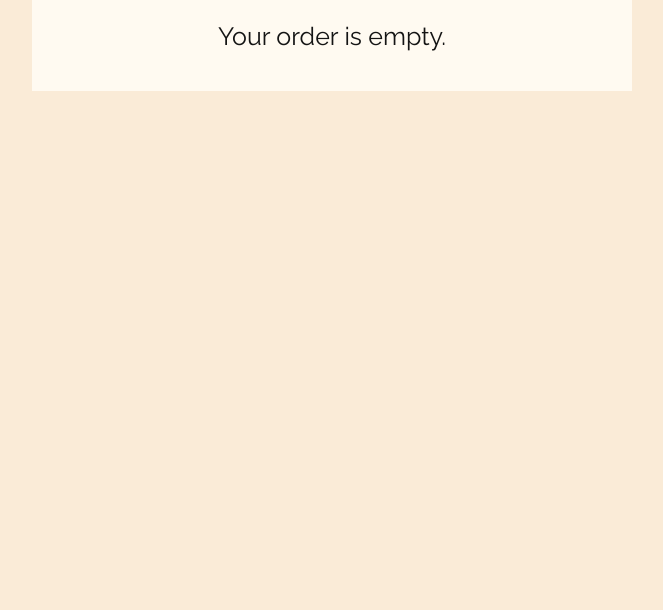
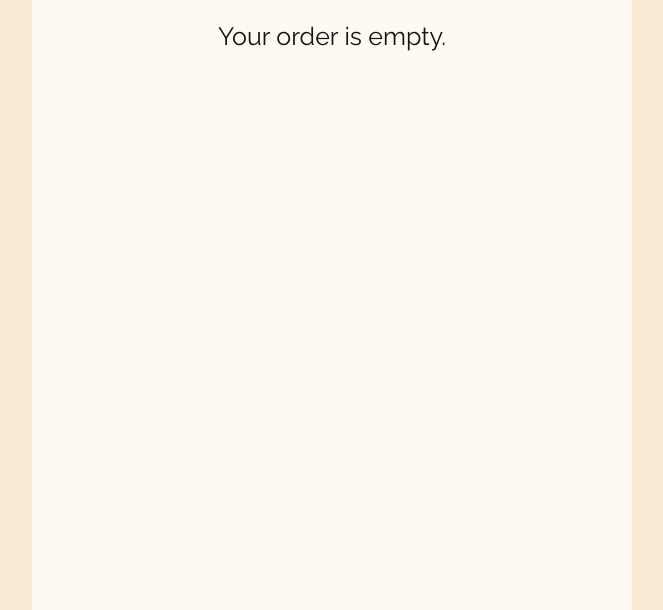
Before and after one commit to ayangjibrut/rizza-pizza, a plain HTML site: page index.html in a window 1280 px wide. Shown: the part 190-800 px from the top of the page, without its empty margins (308-971 px from the left). Drawn offline with nearby package versions, Linux system fonts and the light colour scheme.

Commit message:
update index.css

```diff
--- a/index.css
+++ b/index.css
@@ -5,6 +5,7 @@ html, body {
     background-color: antiquewhite;
     font-family: 'Raleway', sans-serif;
     width: 600px;
+    height: 100%;
     color: #141414;
 }
 
@@ -47,6 +48,7 @@ h4 {
 
 section {
     background-color: #fffaf1;
+    height: 100%;
 }
 
 .container {
@@ -234,6 +236,7 @@ button.close {
     border-radius: 5px;
     width: 100px;
     margin: 0 auto;
+    color: #101010;
 }
 
 .thanks {
```
